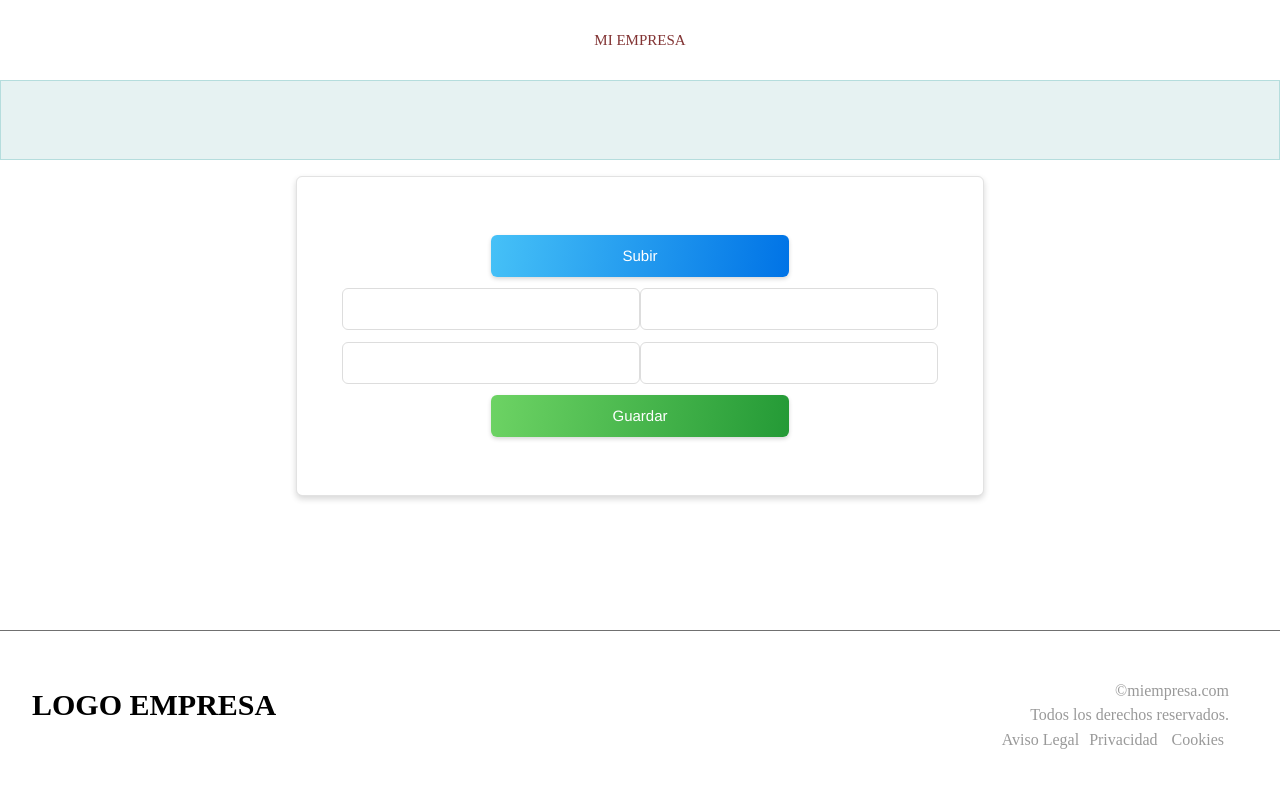
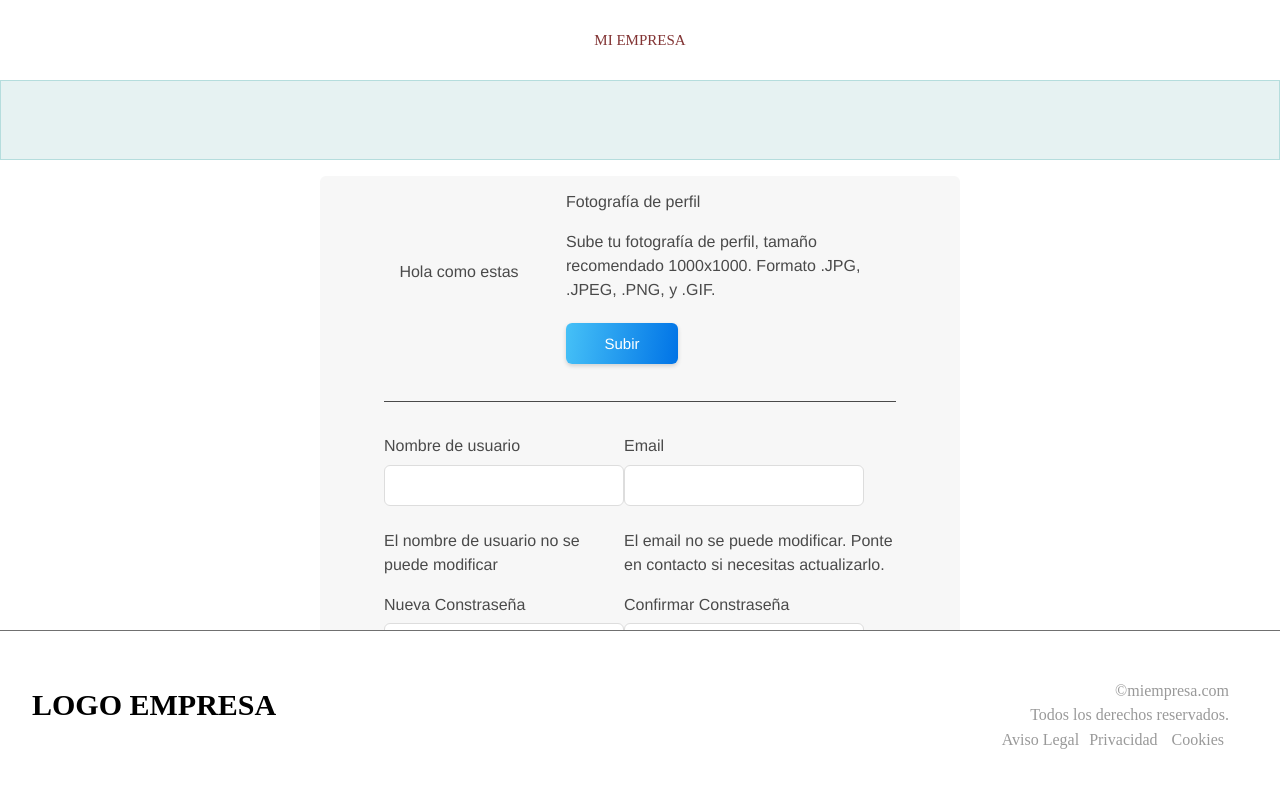
Before and after one commit to IT-Academy-BCN/ita-directory, a React (Create React App) app: page /profile in a window 1280 px wide. Shown: the top 788 px of the page. Built offline with nearby package versions, Linux system fonts and the light colour scheme.

Commit message:
labels added

```diff
--- a/src/components/units/AsyncButton/styles.js
+++ b/src/components/units/AsyncButton/styles.js
@@ -20,11 +20,19 @@ const StyledButton = styled.button`
 			padding-box;
 		color: ${Colors.white};
 	}
+	&.blueGradientProfile {
+		background: transparent
+			linear-gradient(98deg, ${Colors.lightBlue} 0%, ${Colors.darkBlue} 100%) 0% 0% no-repeat
+			padding-box;
+		color: ${Colors.white};
+		width: 7rem;
+	}
 	&.greenGradient {
 		background: transparent
 			linear-gradient(98deg, ${Colors.lightGreen} 0%, ${Colors.darkGreen} 100%) 0% 0%
 			no-repeat padding-box;
 		color: ${Colors.white};
+		width: 9rem;
 	}
 	&.disabled {
 		cursor: not-allowed;
--- a/src/components/units/Input/styles.js
+++ b/src/components/units/Input/styles.js
@@ -1,5 +1,5 @@
-import styled from 'styled-components'
-import Colors from 'theme/Colors'
+import styled from "styled-components";
+import Colors from "theme/Colors";
 
 const StyledInput = styled.input`
 	top: 1rem;
@@ -19,6 +19,10 @@ const StyledInput = styled.input`
 		border: 1px solid ${Colors.redColor};
 		color: #7d868b;
 	}
-`
 
-export default StyledInput
+	&.profile {
+		width: 15rem;
+	}
+`;
+
+export default StyledInput;
--- a/src/screens/UserFlow/Profile/Profile.js
+++ b/src/screens/UserFlow/Profile/Profile.js
@@ -5,8 +5,11 @@ import Input from "components/units/Input/Input";
 import {
 	StyledFormProfile,
 	StyledPhotoWrapper,
+	StyleUploadPhotoWrapper,
 	StyledInputsWrapper,
 	StyledSaveWrapper,
+	ImageWrapper,
+	StyledLabel,
 } from "./styles";
 
 const Profile = () => {
@@ -14,23 +17,51 @@ const Profile = () => {
 		<Body>
 			<StyledFormProfile>
 				<StyledPhotoWrapper>
+					<ImageWrapper>
+						{/* <img /> */}
+						<p>Hola como estas</p>
+					</ImageWrapper>
+					<StyleUploadPhotoWrapper>
+						<p>Fotografía de perfil</p>
+						<p>
+							Sube tu fotografía de perfil, tamaño recomendado 1000x1000. Formato
+							.JPG, .JPEG, .PNG, y .GIF.
+						</p>
 						<AsyncButton
 							text="Subir"
 							loadingText="Subiendo"
 							type="submit"
-						className="blueGradient"
+							className="blueGradientProfile"
 							// onClick={handleClick}
 							isLoading={false}
 							// disabled={disabled}
 						/>
+					</StyleUploadPhotoWrapper>
 				</StyledPhotoWrapper>
 				<StyledInputsWrapper>
-					<Input />
-					<Input />
+					<StyledLabel>
+						<label>Nombre de usuario</label>
+						<Input className="profile" />
+						<p>El nombre de usuario no se puede modificar</p>
+					</StyledLabel>
+					<StyledLabel>
+						<label>Email</label>
+						<Input className="profile" />
+						<p>
+							El email no se puede modificar. Ponte en contacto si necesitas
+							actualizarlo.
+						</p>
+					</StyledLabel>
 				</StyledInputsWrapper>
 				<StyledInputsWrapper>
-					<Input />
-					<Input />
+					<StyledLabel>
+						<label>Nueva Constraseña</label>
+						<Input className="profile" />
+					</StyledLabel>
+					<StyledLabel>
+						<label>Confirmar Constraseña</label>
+						<Input className="profile" />
+					</StyledLabel>
 				</StyledInputsWrapper>
 				<StyledSaveWrapper>
 					<AsyncButton
--- a/src/screens/UserFlow/Profile/styles.js
+++ b/src/screens/UserFlow/Profile/styles.js
@@ -4,20 +4,39 @@ import Colors from "theme/Colors";
 export const StyledFormProfile = styled.form`
 	display: flex;
 	justify-content: center;
-	align-items: center;
 	flex-direction: column;
-	background: #ffffff 0% 0% no-repeat padding-box;
-	box-shadow: 0px 3px 6px #00000029;
-	border: 1px solid #e2e2e2;
+	font: normal normal normal 16px/24px Helvetica Neue;
+	background: #f7f7f7 0% 0% no-repeat padding-box;
 	border-radius: 6px;
 	opacity: 1;
-	padding: 1rem;
-	width: 43rem;
-	height: 20rem;
+	padding: 4rem;
+	width: 40rem;
+	height: 35rem;
+	color: #4a4a4a;
 `;
 
 export const StyledPhotoWrapper = styled.div`
 	display: flex;
+	margin-bottom: 2rem;
+	border-bottom: 1px solid #4a4a4a;
+	padding-bottom: 2rem;
+
+	p {
+		margin-top: 0rem;
+	}
+`;
+export const ImageWrapper = styled.div`
+	display: flex;
+	justify-content: center;
+	align-items: center;
+	width: 10rem;
+`;
+
+export const StyleUploadPhotoWrapper = styled.div`
+	display: flex;
+	flex-direction: column;
+	width: 22rem;
+	margin-left: 2rem;
 `;
 
 export const StyledInputsWrapper = styled.div`
@@ -26,4 +45,10 @@ export const StyledInputsWrapper = styled.div`
 
 export const StyledSaveWrapper = styled.div`
 	display: flex;
+	justify-content: flex-start;
 `;
+
+export const StyledLabel = styled.label`
+	display: flex;
+	flex-direction: column;
+`;
```
Lines whose indentation alone changed are shown as unchanged.
